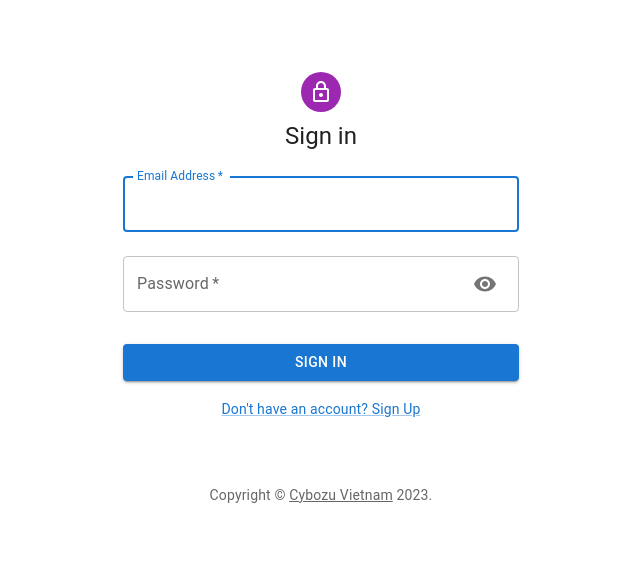
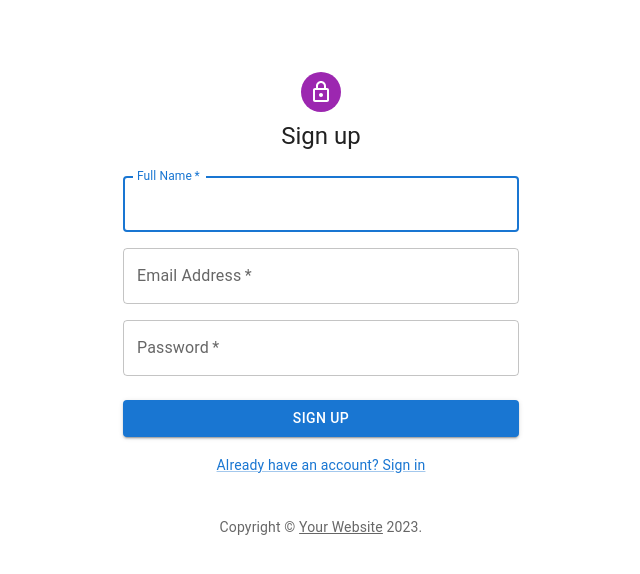
Before and after one commit to minhduc19990221/ddd-php, a React (Create React App) app in the folder frontend/: page /signup in a window 1280 px wide. Shown: the top 574 px of the page, without its empty margins (319-959 px from the left). Built offline with nearby package versions, Linux system fonts and the light colour scheme.

Commit message:
feat: add react router and sign up page

```diff
--- a/frontend/src/index.tsx
+++ b/frontend/src/index.tsx
@@ -1,8 +1,10 @@
 import React from 'react';
 import ReactDOM from 'react-dom/client';
+import { BrowserRouter, Route, Routes } from 'react-router-dom';
 import './index.css';
 import SignIn from './pages/SignIn';
 import reportWebVitals from './reportWebVitals';
+import SignUp from './pages/SignUp';
 
 
 const root = document.getElementById('root');
@@ -10,7 +12,13 @@ if (root) {
   const rootElement = ReactDOM.createRoot(root);
   rootElement.render(
     <React.StrictMode>
-      <SignIn />
+     <BrowserRouter>
+      <Routes>
+        <Route path="/" element={<SignIn />} />
+        <Route path="/signup" element={<SignUp />} />
+        {/* <Route path="/contact" element={<Contact />} /> */}
+      </Routes>
+    </BrowserRouter>
     </React.StrictMode>
   );
 }
--- a/frontend/src/pages/SignIn.tsx
+++ b/frontend/src/pages/SignIn.tsx
@@ -104,7 +104,7 @@ export default function SignIn() {
             </Button>
             <Grid container display="flex" justifyContent="center" alignItems="center">
               <Grid item>
-                <Link href="#" variant="body2">
+                <Link href="/signup" variant="body2">
                   {"Don't have an account? Sign Up"}
                 </Link>
               </Grid>
--- a/frontend/src/pages/SignUp.tsx
+++ b/frontend/src/pages/SignUp.tsx
@@ -3,8 +3,6 @@ import Avatar from '@mui/material/Avatar';
 import Button from '@mui/material/Button';
 import CssBaseline from '@mui/material/CssBaseline';
 import TextField from '@mui/material/TextField';
-import FormControlLabel from '@mui/material/FormControlLabel';
-import Checkbox from '@mui/material/Checkbox';
 import Link from '@mui/material/Link';
 import Grid from '@mui/material/Grid';
 import Box from '@mui/material/Box';
@@ -59,25 +57,15 @@ export default function SignUp() {
           </Typography>
           <Box component="form" noValidate onSubmit={handleSubmit} sx={{ mt: 3 }}>
             <Grid container spacing={2}>
-              <Grid item xs={12} sm={6}>
+              <Grid item xs={12}>
                 <TextField
-                  autoComplete="given-name"
-                  name="firstName"
+                  autoComplete="name"
+                  name="fullName"
                   required
                   fullWidth
-                  id="firstName"
-                  label="First Name"
+                  id="fullName"
+                  label="Full Name"
                   autoFocus
-                />
-              </Grid>
-              <Grid item xs={12} sm={6}>
-                <TextField
-                  required
-                  fullWidth
-                  id="lastName"
-                  label="Last Name"
-                  name="lastName"
-                  autoComplete="family-name"
                 />
               </Grid>
               <Grid item xs={12}>
@@ -101,12 +89,6 @@ export default function SignUp() {
                   autoComplete="new-password"
                 />
               </Grid>
-              <Grid item xs={12}>
-                <FormControlLabel
-                  control={<Checkbox value="allowExtraEmails" color="primary" />}
-                  label="I want to receive inspiration, marketing promotions and updates via email."
-                />
-              </Grid>
             </Grid>
             <Button
               type="submit"
@@ -116,9 +98,9 @@ export default function SignUp() {
             >
               Sign Up
             </Button>
-            <Grid container justifyContent="flex-end">
+            <Grid container justifyContent="center">
               <Grid item>
-                <Link href="#" variant="body2">
+                <Link href="/" variant="body2">
                   Already have an account? Sign in
                 </Link>
               </Grid>
```
